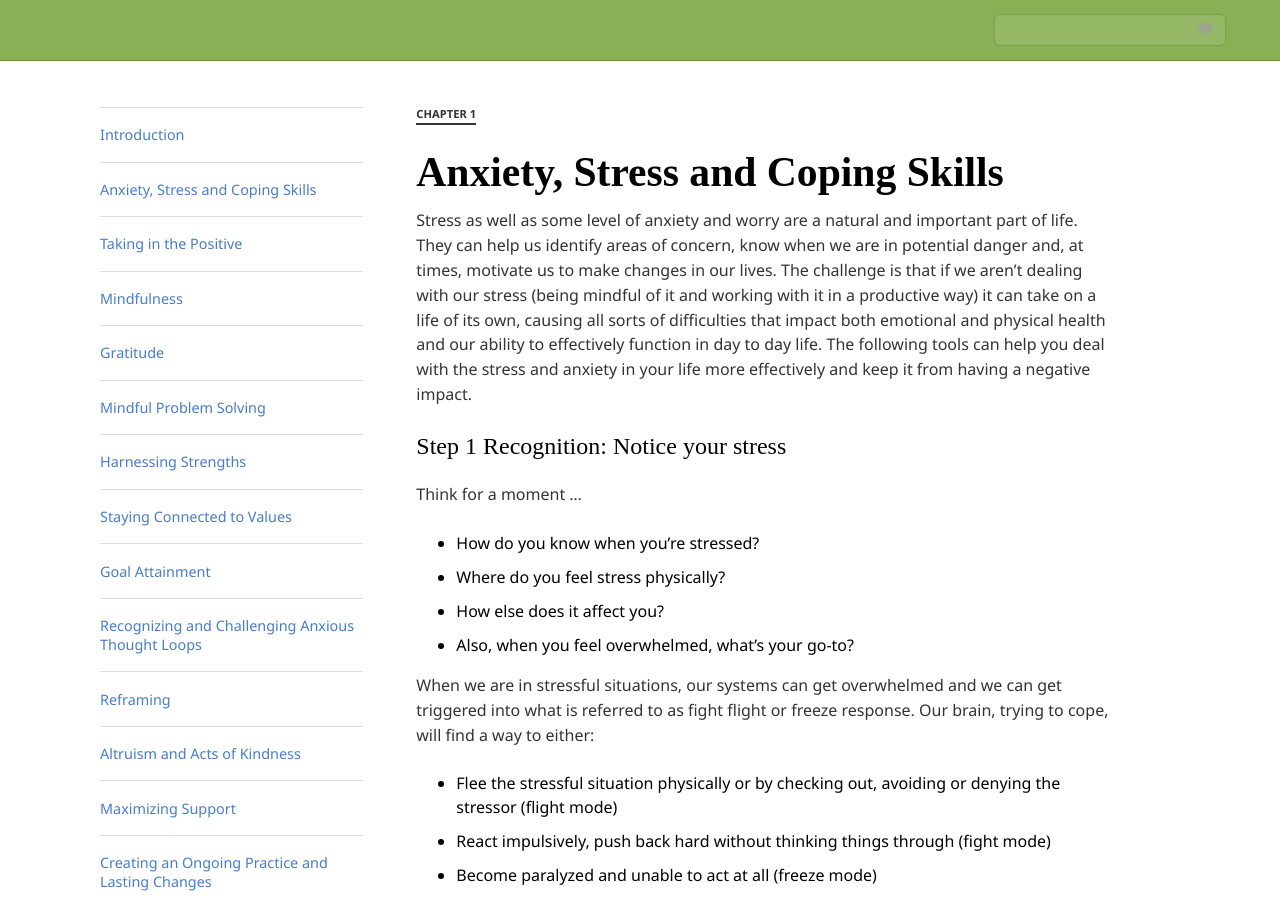
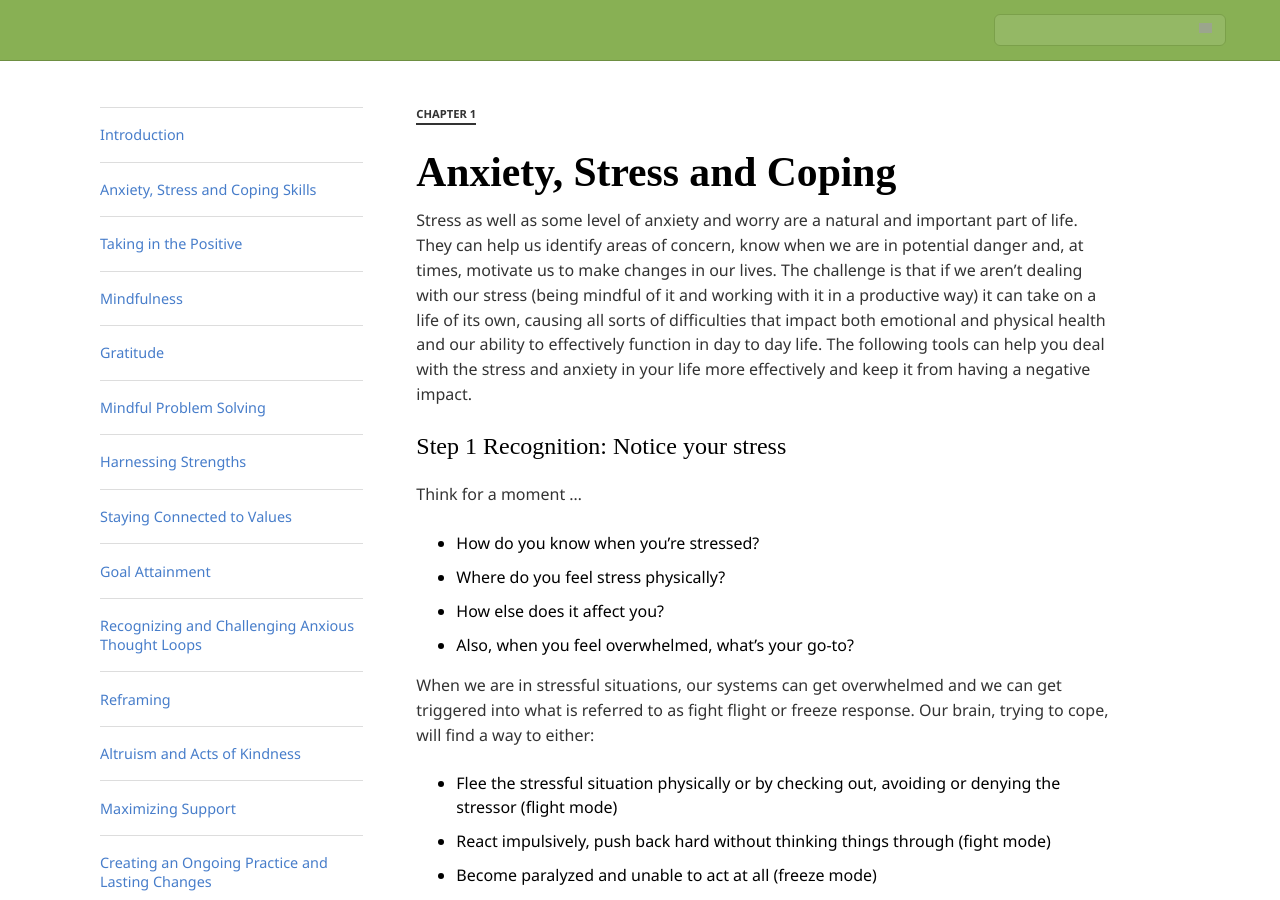
Before and after one commit to mtorres253/mtorres253.github.io, a Jekyll site: the page built from chapt-1/index.md, in a window 1280 px wide and 900 px high. Built offline with Jekyll 4.4.1, drawn with Linux system fonts in a browser that asks for light colours; nearby versions of some CDN libraries; some web fonts are replaced; comment, search, counter and statistics services are not loaded; grey boxes are pictures that could not be loaded.

Commit message:
Update index.md

```diff
--- a/chapt-1/index.md
+++ b/chapt-1/index.md
@@ -4,7 +4,7 @@ title: Anxiety, Stress and Coping
 ---
 <p class="type">Chapter 1</p>
 
-# Anxiety, Stress and Coping Skills
+# Anxiety, Stress and Coping
 Stress as well as some level of anxiety and worry are a natural and important part of life. They can help us identify areas of concern, know when we are in potential danger and, at times, motivate us to make changes in our lives. The challenge is that if we aren't dealing with our stress (being mindful of it and working with it in a productive way) it can take on a life of its own, causing all sorts of difficulties that impact both emotional and physical health and our ability to effectively function in day to day life. The following tools can help you deal with the stress and anxiety in your life more effectively and keep it from having a negative impact.
 
 ## Step 1 Recognition: Notice your stress
```
